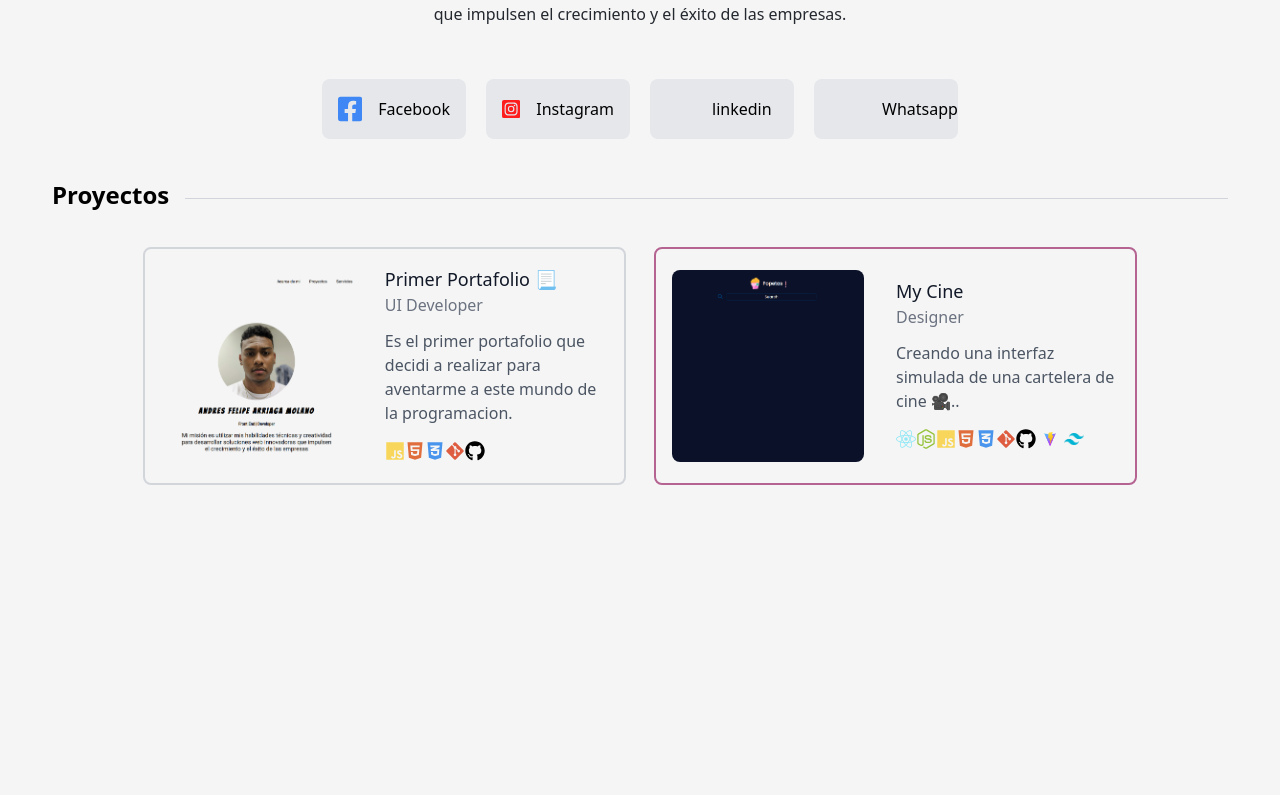
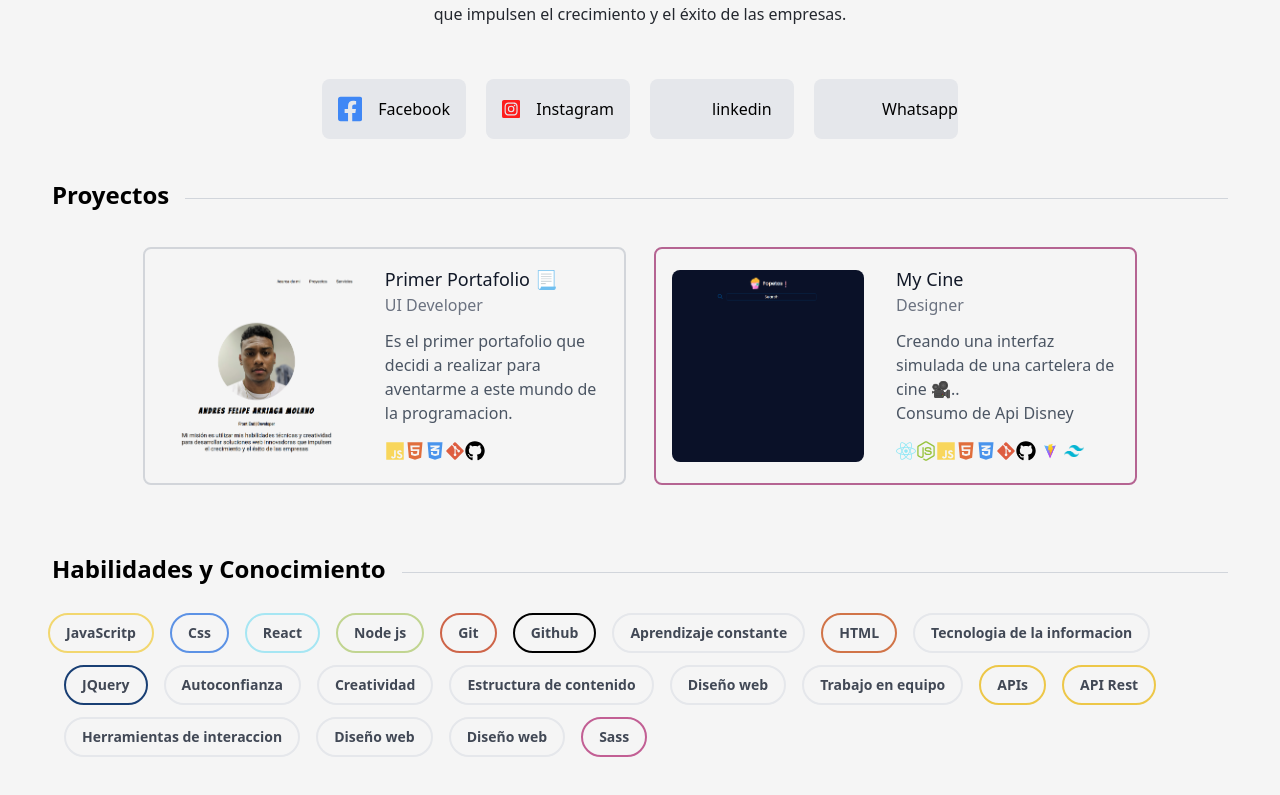
Before and after one commit to Arriaga00/portafolio-react, a React (Vite) app: page / in a window 1280 px wide. Shown: the part 705-1500 px from the top of the page. Before the commit the page ends 1230 px from the top, so only its background shows below. Built offline with nearby package versions, Linux system fonts and the light colour scheme; some icons are missing; a web font is replaced by a local one.

Commit message:
seccion de habilidades y conocimiento

```diff
--- a/src/App.jsx
+++ b/src/App.jsx
@@ -3,6 +3,18 @@ import NavBar from './components/navBar'
 import Perfil from './components/perfil'
 import RedesSociales from './components/redesSociales'
 import Proyectos from './components/proyectos'
+import Habilidades from './components/habilidades'
+
+
+
+
+
+
+
+
+
+
+
 function App() {
 
   return (
@@ -11,6 +23,7 @@ function App() {
     <Perfil/>
     <RedesSociales />
     <Proyectos/>
+    <Habilidades/>
     </>
   )
 }
--- /dev/null
+++ b/src/components/habilidades.jsx
@@ -0,0 +1,37 @@
+import Separador from "./separador"
+
+
+ const Habilidades = () => {
+  return (
+    <>
+        <Separador name={'Habilidades y Conocimiento'}/>
+        {/* ***************Pildoras********************* */}
+        <div className="flex space-x-4 pl-4 p-x-5 pb-40 flex-wrap gap-y-3">
+            <div className="flex items-center bg-[#f5f5f5] text-[#414855] border-2 border-[#f2d76f] text-sm font-bold px-4 py-2 rounded-full"> JavaScritp</div>
+            <div className="flex items-center bg-[#f5f5f5] text-[#414855] border-2 border-[#5c92e5] text-sm font-bold px-4 py-2 rounded-full"> Css</div>
+            <div className="flex items-center bg-[#f5f5f5] text-[#414855] border-2 border-[#a6e6f3] text-sm font-bold px-4 py-2 rounded-full"> React</div>
+            <div className="flex items-center bg-[#f5f5f5] text-[#414855] border-2 border-[#c1d591] text-sm font-bold px-4 py-2 rounded-full"> Node js</div>
+            <div className="flex items-center bg-[#f5f5f5] text-[#414855] border-2 border-[#ce6549] text-sm font-bold px-4 py-2 rounded-full"> Git</div>
+            <div className="flex items-center bg-[#f5f5f5] text-[#414855] border-2 border-[#000000] text-sm font-bold px-4 py-2 rounded-full"> Github</div>
+            <div className="flex items-center bg-[#f5f5f5] text-[#414855] border-2 border-[#] text-sm font-bold px-4 py-2 rounded-full"> Aprendizaje constante</div>
+            <div className="flex items-center bg-[#f5f5f5] text-[#414855] border-2 border-[#d17448] text-sm font-bold px-4 py-2 rounded-full"> HTML</div>
+            <div className="flex items-center bg-[#f5f5f5] text-[#414855] border-2 border-[#] text-sm font-bold px-4 py-2 rounded-full"> Tecnologia de la informacion</div>
+            <div className="flex items-center bg-[#f5f5f5] text-[#414855] border-2 border-[#193f74] text-sm font-bold px-4 py-2 rounded-full"> JQuery</div>
+            <div className="flex items-center bg-[#f5f5f5] text-[#414855] border-2 border-[#] text-sm font-bold px-4 py-2 rounded-full"> Autoconfianza</div>
+            <div className="flex items-center bg-[#f5f5f5] text-[#414855] border-2 border-[#] text-sm font-bold px-4 py-2 rounded-full"> Creatividad</div>
+            <div className="flex items-center bg-[#f5f5f5] text-[#414855] border-2 border-[#] text-sm font-bold px-4 py-2 rounded-full"> Estructura de contenido</div>
+            <div className="flex items-center bg-[#f5f5f5] text-[#414855] border-2 border-[#] text-sm font-bold px-4 py-2 rounded-full"> Diseño web</div>
+            <div className="flex items-center bg-[#f5f5f5] text-[#414855] border-2 border-[#] text-sm font-bold px-4 py-2 rounded-full"> Trabajo en equipo</div>
+            <div className="flex items-center bg-[#f5f5f5] text-[#414855] border-2 border-[#edc748] text-sm font-bold px-4 py-2 rounded-full"> APIs</div>
+            <div className="flex items-center bg-[#f5f5f5] text-[#414855] border-2 border-[#edc748] text-sm font-bold px-4 py-2 rounded-full"> API Rest</div>
+            <div className="flex items-center bg-[#f5f5f5] text-[#414855] border-2 border-[#] text-sm font-bold px-4 py-2 rounded-full"> Herramientas de interaccion</div>
+            <div className="flex items-center bg-[#f5f5f5] text-[#414855] border-2 border-[#] text-sm font-bold px-4 py-2 rounded-full"> Diseño web</div>
+            <div className="flex items-center bg-[#f5f5f5] text-[#414855] border-2 border-[#] text-sm font-bold px-4 py-2 rounded-full"> Diseño web</div>
+            <div className="flex items-center bg-[#f5f5f5] text-[#414855] border-2 border-[#c25f94] text-sm font-bold px-4 py-2 rounded-full"> Sass</div>
+        </div>
+
+    </>
+  )
+}
+
+export default Habilidades
--- a/src/components/proyectos.jsx
+++ b/src/components/proyectos.jsx
@@ -4,6 +4,7 @@ import Vitejs from '../assets/vitejs.png'
 import Tailwin from '../assets/tailwind.png'
 import { FontAwesomeIcon } from '@fortawesome/react-fontawesome';
 import { faCss3Alt, faGitAlt, faGithub, faHtml5, faJs, faNodeJs, faReact } from '@fortawesome/free-brands-svg-icons';
+import Separador from './separador';
 
 
 
@@ -13,19 +14,15 @@ import { faCss3Alt, faGitAlt, faGithub, faHtml5, faJs, faNodeJs, faReact } from
 export const Proyectos = () => {
   return (
     <>
-      <div className="container mx-auto flex items-center p-5">
-        <h1 className="text-2xl font-bold mr-4 mb-2">Proyectos</h1>
-        <hr className="flex-grow border-t border-gray-300" />
-      </div>
-
+      <Separador name='Proyectos'/>
       {/* *************************************************Seccion****************************************** */}
       <section className="text-gray-600 body-font">
-  <div className="container px-5 py-5 mx-auto">
-    <div className="flex flex-wrap -m-4 gap-x-5 justify-center">
+  <div className="container px-5 py-5 mx-auto mb-10">
+    <div className="flex flex-wrap -m-4 gap-x-5 gap-y-5 justify-center">
         {/* Card primer portafolio*/}
       <div className="p-4 lg:w-2/5 border-2 border-[#d2d5da] rounded-lg m-1 hover:scale-105 transition ease-in-out duration-200 ">
         <div className="h-full flex sm:flex-row flex-col items-center sm:justify-start justify-center text-center sm:text-left">
-        <a href="https://portafolioarriaga.vercel.app/" className='flex-shrink-0  w-48 h-48 sm:mb-0 mb-4   cursor-pointer'>
+        <a href="https://portafolioarriaga.vercel.app/" className='flex-shrink-0  w-48 h-48 sm:mb-0 mb-4 cursor-pointer'>
                 <img alt="team" className="flex-shrink-0 rounded-lg w-48 h-48 object-cover object-center sm:mb-0 mb-4" src={PrimerPortafolio} />
         </a>
           <div className="flex-grow sm:pl-8">
@@ -52,7 +49,10 @@ export const Proyectos = () => {
           <div className="flex-grow sm:pl-8">
             <h2 className="title-font font-medium text-lg text-gray-900 font-bold ">My Cine</h2>
             <h3 className="text-gray-500 mb-3">Designer</h3>
-            <p className="mb-4">Creando una interfaz simulada de una cartelera de cine 🎥..</p>
+            <p className="mb-4">Creando una interfaz simulada de una cartelera de cine 🎥..
+            <br /> Consumo de Api Disney
+            <br />
+            </p>
             <span className="inline-flex">
             <FontAwesomeIcon icon={faReact} className='text-[#93e8f5] w-5 h-5'/>
             <FontAwesomeIcon icon={faNodeJs} className='text-[#97c33c] w-5 h-5'/>
@@ -61,8 +61,8 @@ export const Proyectos = () => {
             <FontAwesomeIcon icon={faCss3Alt} className='text-[#4994ec] w-5 h-5' />
             <FontAwesomeIcon icon={faGitAlt} className='text-[#de5d40] w-5 h-5' />
             <FontAwesomeIcon icon={faGithub} className='text-black w-5 h-5' />
-            <img src={Vitejs} alt=""  className='w-7 h-5'/>
-            <img src={Tailwin} alt="" className='w-5 h-4 pt-1'/>
+            <img src={Vitejs} alt="vite.js"  className='w-7 h-5'/>
+            <img src={Tailwin} alt="tailwind css" className='w-5 h-4 pt-1'/>
             </span>
           </div>
         </div>
--- /dev/null
+++ b/src/components/separador.jsx
@@ -0,0 +1,11 @@
+
+const Separador = ({name}) => {
+  return (
+    <div className="container mx-auto flex items-center p-5">
+        <h1 className="text-2xl font-bold mr-4 mb-2">{name}</h1>
+        <hr className="flex-grow border-t border-gray-300" />
+    </div>
+  )
+}
+
+export default Separador
```
